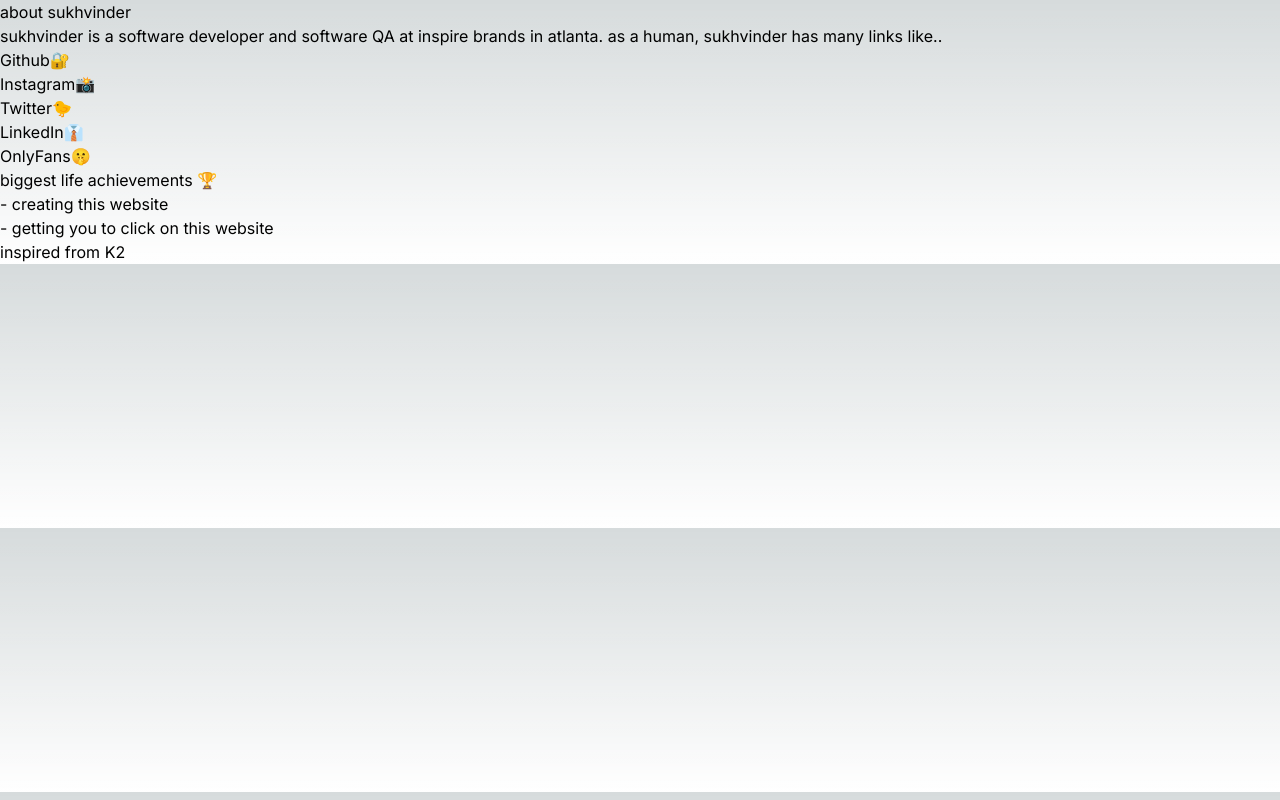
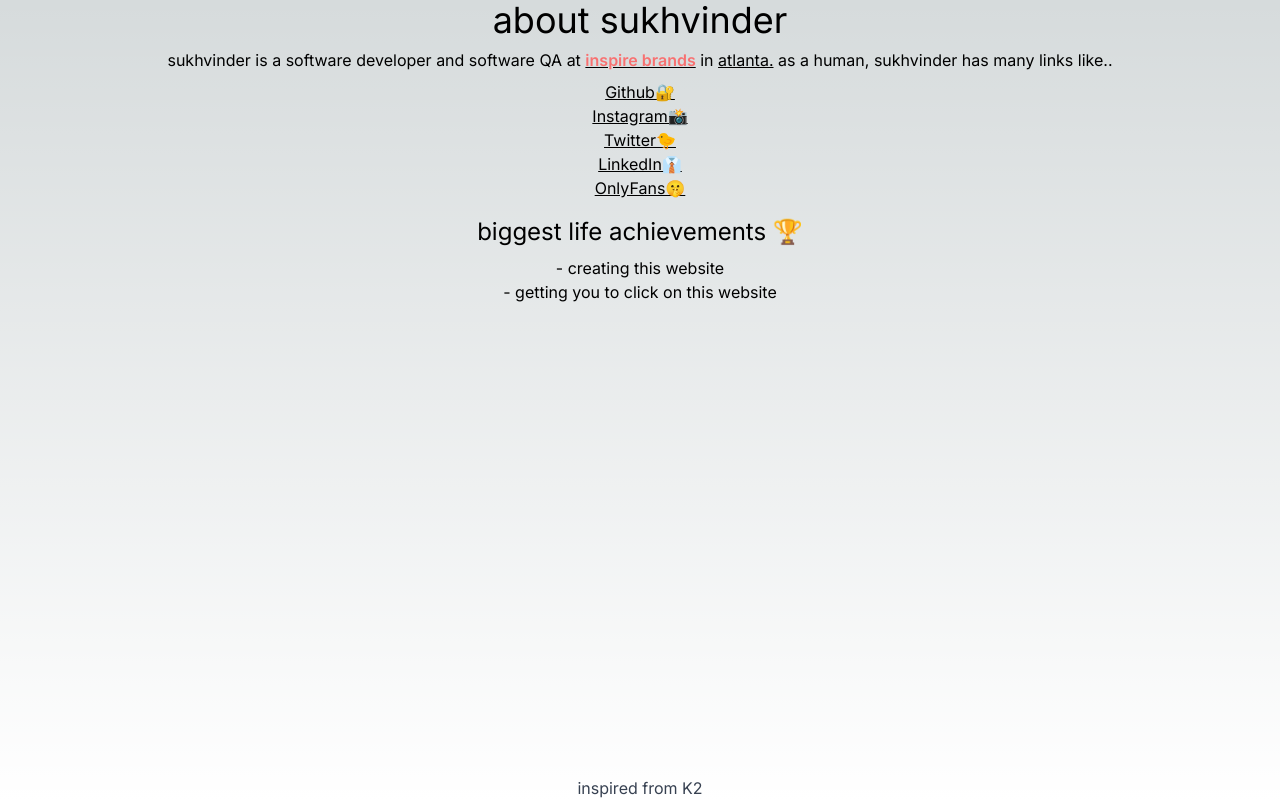
Before and after one commit to Sukhvsin2/s2, a Next.js app: page / in a window 1280 px wide. Built offline with nearby package versions, Linux system fonts and the light colour scheme.

Commit message:
tailwind config change

```diff
--- a/tailwind.config.js
+++ b/tailwind.config.js
@@ -1,9 +1,8 @@
 /** @type {import('tailwindcss').Config} */
 module.exports = {
   content: [
-    './src/pages/**/*.{js,ts,jsx,tsx,mdx}',
-    './src/components/**/*.{js,ts,jsx,tsx,mdx}',
-    './src/app/**/*.{js,ts,jsx,tsx,mdx}',
+    './app/components/**/*.{js,ts,jsx,tsx,mdx}',
+    './app/**/*.{js,ts,jsx,tsx,mdx}',
   ],
   theme: {
     extend: {
```
